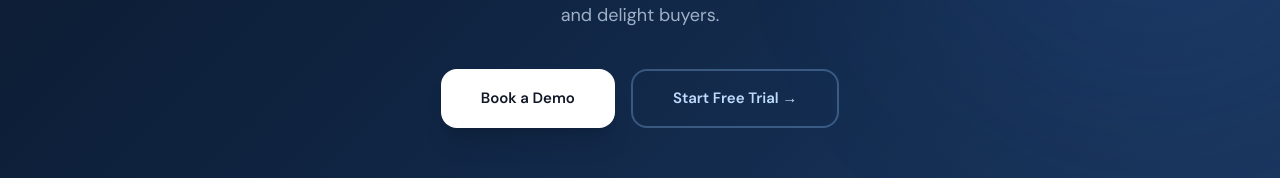
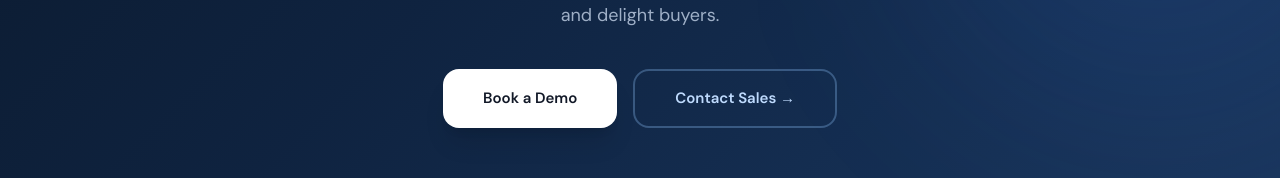
Before and after one commit to glorino/shopcrm, a Next.js app: page / in a window 1280 px wide. Shown: the part 9187-9365 px from the top of the page. Built offline with nearby package versions, Linux system fonts and the light colour scheme; no server answers; the database is empty.

Commit message:
Replace Start Free Trial with Contact Sales

```diff
--- a/src/app/page.tsx
+++ b/src/app/page.tsx
@@ -582,7 +582,7 @@ export default function HomePage() {
                 Book a Demo
               </button>
               <Link href="/support" className="inline-flex items-center justify-center gap-2 px-10 py-4 border-2 border-blue-300/30 text-blue-200 rounded-2xl text-[15px] font-semibold hover:bg-white/5 transition-all hover:scale-[1.02] active:scale-[0.98]">
-                Start Free Trial →
+                Contact Sales →
               </Link>
             </div>
           </RevealSection>
```
